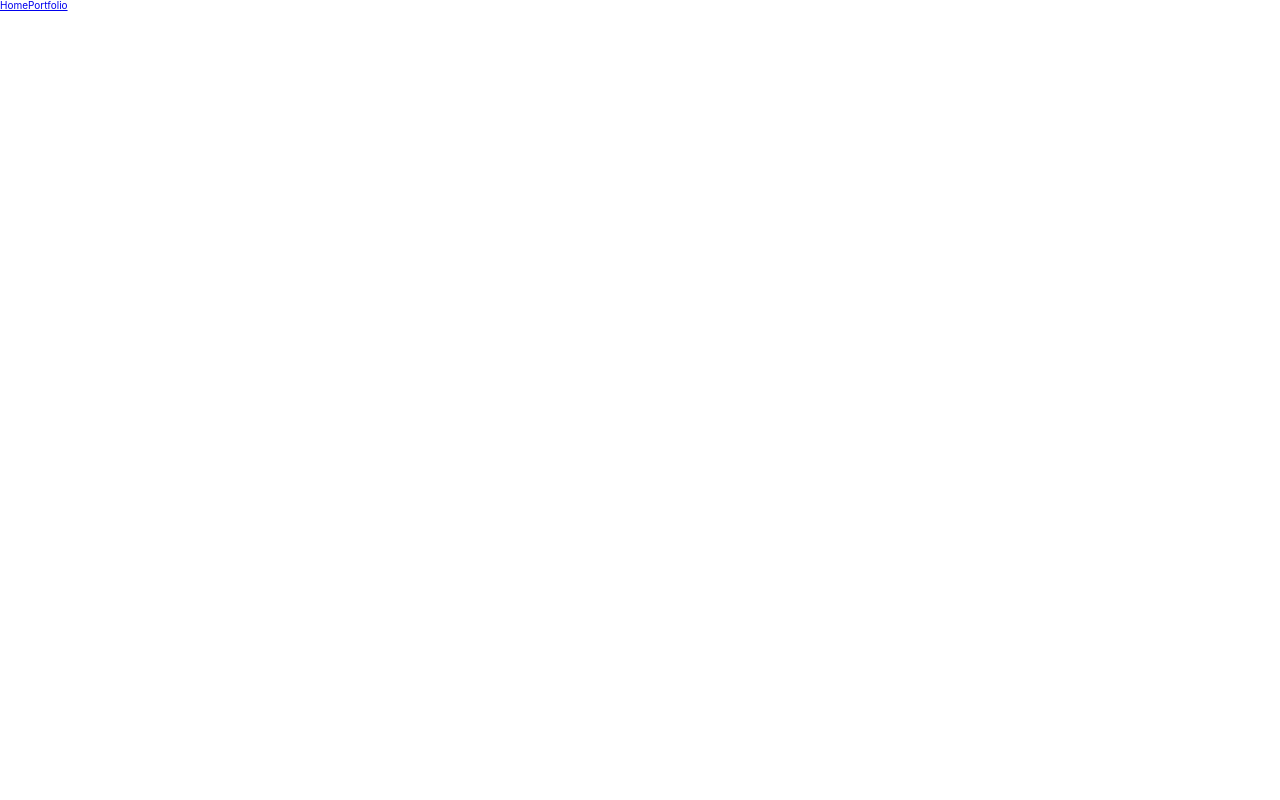
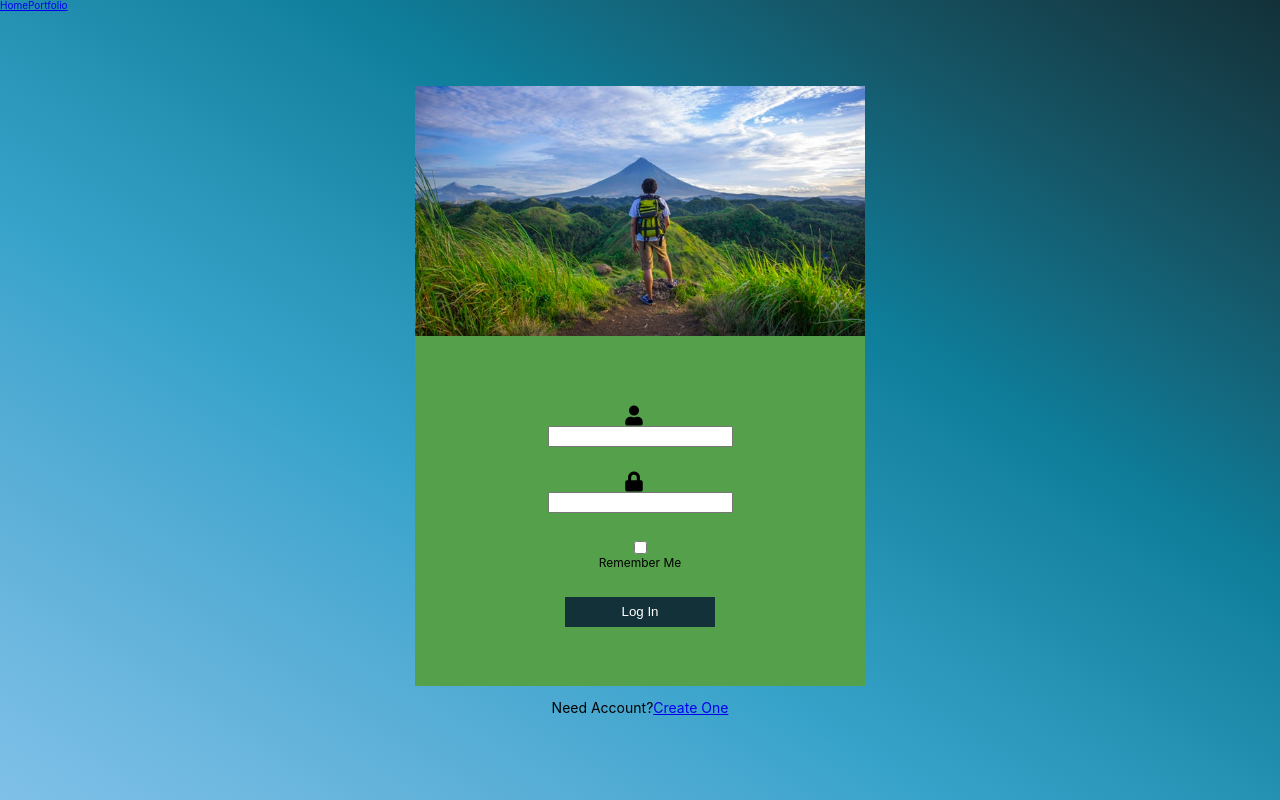
Before and after one commit to guidr-pt/guidr-front-end, a React (Create React App) app in the folder guidr/: page /welcome in a window 1280 px wide. Built offline with nearby package versions, Linux system fonts and the light colour scheme.

Commit message:
Login and Sign Up Components Routed

```diff
--- a/guidr/src/App.js
+++ b/guidr/src/App.js
@@ -15,7 +15,7 @@ class App extends Component {
     return (
       <div className="App">
         <Navigation />
-        <Route exact path='/' component={Register} />
+        <Route path='/welcome' component={Register} />
         <Route path='/home' component={Home} />
         <Route path='/portfolio' component={Portfolio} />
       </div>
--- a/guidr/src/components/RegisterComp/Login.js
+++ b/guidr/src/components/RegisterComp/Login.js
@@ -1,14 +1,20 @@
 import React from 'react';
+import { Link } from 'react-router-dom';
+
 
 const Login = props => {
+  const pathname = props.location.pathname.toLowerCase();
+
+  console.log(pathname)
+
   return(
-    <div className='login'>
+    <div>
       <div className='login__form--container'>
         <div className='login__form--head'></div>
 
         <form>
           <div className='login__input--container'>
-            <i class="fas fa-user"></i>
+            <i className="fas fa-user"></i>
             <input type='text'
                    placholder='username'
                    name='username'
@@ -16,7 +22,7 @@ const Login = props => {
           </div>
 
           <div className='login__input--container'>
-            <i class="fas fa-lock"></i>
+            <i className="fas fa-lock"></i>
             <input type='text'
                    placholder='password'
                    name='password'
@@ -27,11 +33,22 @@ const Login = props => {
             <input type='checkbox' /> <span>Remember Me</span>
           </div>
 
-          <button>Sign In</button>
+          { pathname === '/welcome/signup' ? <button>Create Account</button> : <button>Log In</button>}
         </form>
       </div>
 
-      <p>Need Account? Create One</p>
+
+      { pathname === '/welcome/signup' ? <p> Have An Account?
+                                            <Link to='/welcome'>
+                                              Log In
+                                            </Link>
+                                          </p>
+
+                                          : <p> Need Account?
+                                                <Link to='/welcome/signup'>
+                                                  Create One
+                                                </Link>
+                                            </p> }
 
     </div>
   );
--- a/guidr/src/components/RegisterComp/SignUp.js
+++ b/guidr/src/components/RegisterComp/SignUp.js
@@ -3,7 +3,31 @@ import React from 'react';
 const SignUp = props => {
   return(
     <div>
-      <h3>SignUp</h3>
+      <form>
+        <div className='login__input--container'>
+          <i class="fas fa-user"></i>
+          <input type='text'
+                 placholder='username'
+                 name='username'
+                 required
+                 />
+        </div>
+
+        <div className='login__input--container'>
+          <i class="fas fa-lock"></i>
+          <input type='text'
+                 placholder='password'
+                 name='password'
+                 required
+                 />
+        </div>
+
+        <div>
+          <input type='checkbox' /> <span>Remember Me</span>
+        </div>
+
+        <button>Create Account</button>
+      </form>
     </div>
   );
 }
--- a/guidr/src/css/index.css
+++ b/guidr/src/css/index.css
@@ -143,7 +143,14 @@ html {
   align-items: center;
   justify-content: center;
 }
-.login .login__form--container {
+.login div {
+  width: 100%;
+  display: flex;
+  flex-direction: column;
+  align-items: center;
+  justify-content: center;
+}
+.login div .login__form--container {
   width: 100%;
   max-width: 450px;
   height: 600px;
@@ -152,8 +159,9 @@ html {
   display: flex;
   flex-direction: column;
   align-items: center;
+  justify-content: flex-start;
 }
-.login .login__form--head {
+.login div .login__form--head {
   background-image: url("../img/login-header-bg.jpeg");
   background-color: #cccccc;
   height: 250px;
@@ -162,29 +170,26 @@ html {
   background-repeat: no-repeat;
   background-size: cover;
 }
-.login form {
+.login div form {
   margin-top: 70px;
 }
-.login form .login__input--container {
+.login div form .login__input--container {
   font-size: 2rem;
 }
-.login form .login__input--container i {
+.login div form .login__input--container i {
   margin-right: 12px;
 }
-.login form .login__input--container input {
-  height: 30px;
-}
-.login form div {
+.login div form div {
   display: flex;
   align-items: center;
   margin: 0 auto;
   margin-bottom: 25px;
 }
-.login form div span {
+.login div form div span {
   font-size: 1.2rem;
   margin-bottom: 3px;
 }
-.login form button {
+.login div form button {
   display: block;
   margin: 0 auto;
   border: none;
@@ -193,6 +198,9 @@ html {
   background-color: #133139;
   color: white;
 }
-.login p {
+.login div form button:focus {
+  outline: none;
+}
+.login div p {
   font-size: 1.4rem;
 }
--- a/guidr/src/less/register/signin.less
+++ b/guidr/src/less/register/signin.less
@@ -1,6 +1,14 @@
 .login {
   background-image: linear-gradient(to left bottom, #133139, #15434f, #155667, #136a81, #0e7e9b, #1e8aaa, #2b97ba, #38a3ca, #4daad2, #5fb1d9, #70b9e1, #7fc0e8);
   height: 100vh;
+  width: 100%;
+
+  display: flex;
+  flex-direction: column;
+  align-items: center;
+  justify-content: center;
+
+  div {
     width: 100%;
 
     display: flex;
@@ -19,6 +27,7 @@
       display: flex;
       flex-direction: column;
       align-items: center;
+      justify-content: flex-start;
     }
 
     .login__form--head {
@@ -65,6 +74,10 @@
 
         background-color: #133139;
         color: white;
+
+        &:focus {
+          outline: none;
+        }
       }
     }
 
@@ -72,3 +85,4 @@
       font-size: 1.4rem;
     }
   }
+}
--- a/guidr/src/views/Register.js
+++ b/guidr/src/views/Register.js
@@ -1,11 +1,12 @@
 import React from 'react';
-import SignUp from '../components/RegisterComp/SignUp';
 import Login from '../components/RegisterComp/Login';
+
+import { Route } from 'react-router-dom';
 
 const Register = props => {
   return(
-    <div>
-      <Login />
+    <div className='login'>
+      <Route path='/welcome' component={Login} />
     </div>
   );
 }
```
Lines whose indentation alone changed are shown as unchanged.
